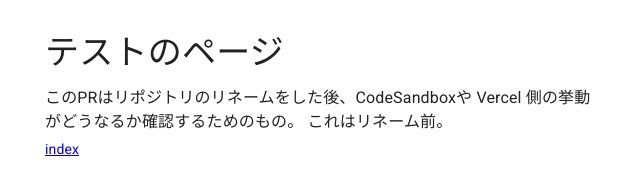
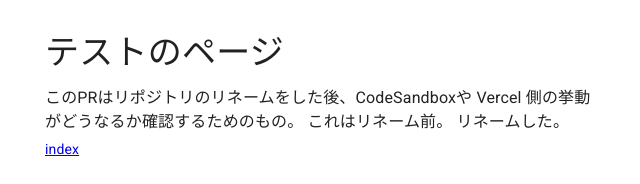
Before and after one commit to hankei6km/test-nextjs-material-ui, a Next.js app: page /mypage in a window 1280 px wide. Shown: the top 184 px of the page, without its empty margins (319-959 px from the left). Built offline with nearby package versions, Linux system fonts and the light colour scheme.

Commit message:
リネーム後

```diff
--- a/pages/mypage.js
+++ b/pages/mypage.js
@@ -22,6 +22,7 @@ export default function Mypage() {
         <Typography variant="body1" gutterBottom>
           このPRはリポジトリのリネームをした後、CodeSandboxや Vercel
           側の挙動がどうなるか確認するためのもの。 これはリネーム前。
+          リネームした。
         </Typography>
         <NextLink href={'/'}>
           <a>index</a>
```
